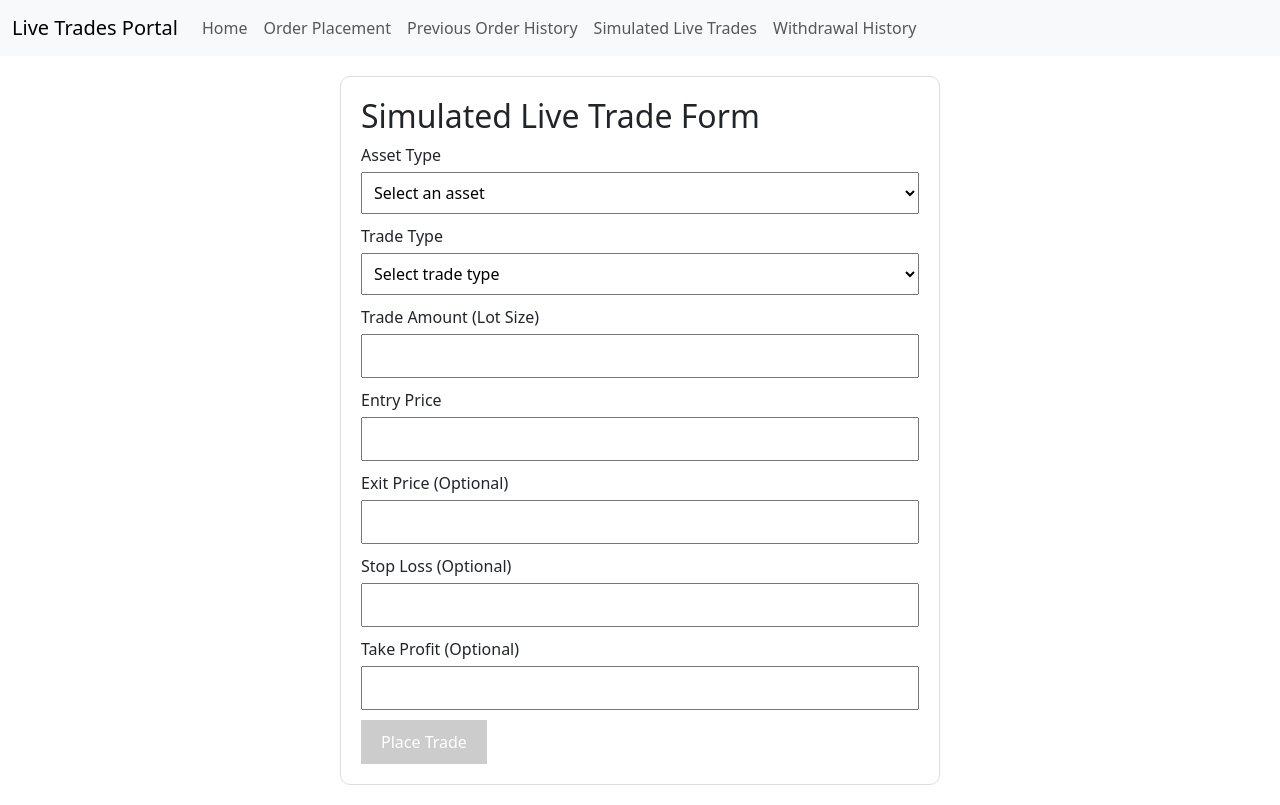
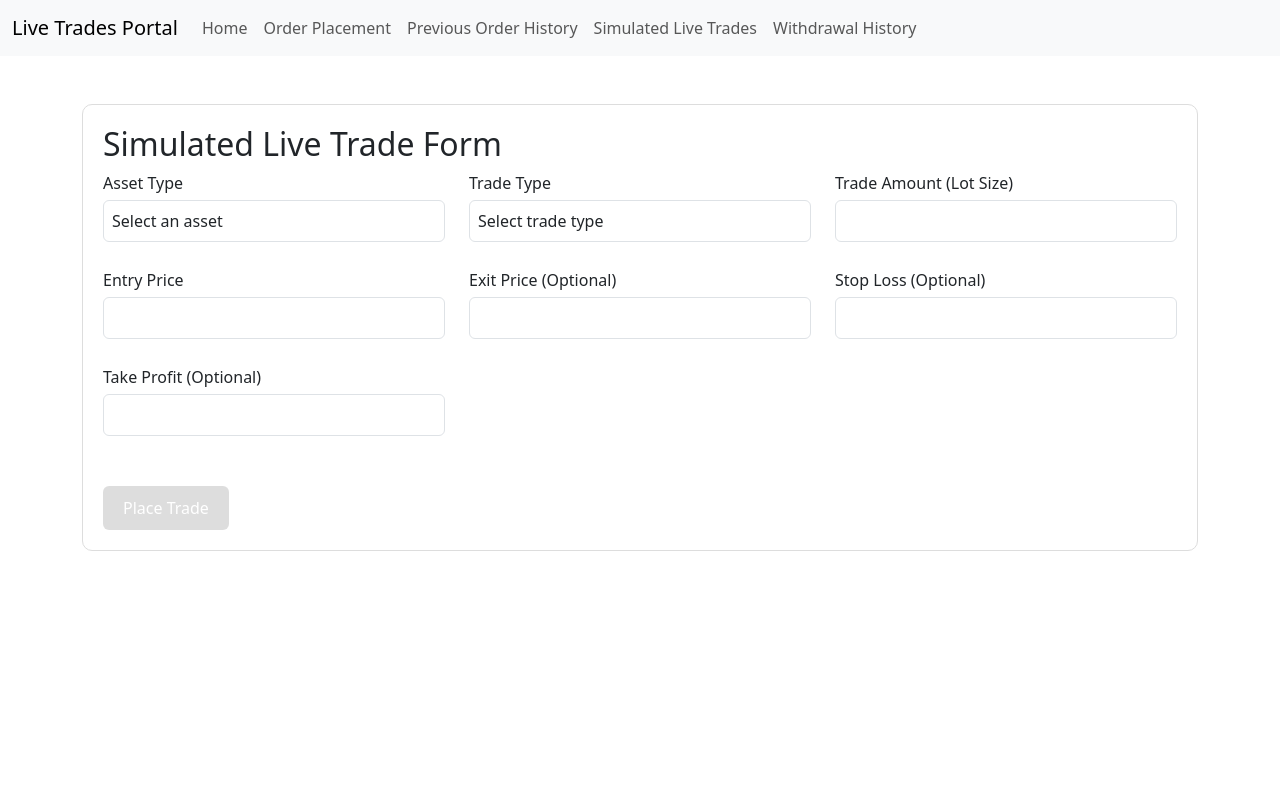
Before and after one commit to ilyasahmed081/live-trade-portal, an Angular app: page /order-placement in a window 1280 px wide. Built offline with nearby package versions, Linux system fonts and the light colour scheme.

Commit message:
UI fixes or form

```diff
--- a/src/app/components/order-placement/order-placement.component.html
+++ b/src/app/components/order-placement/order-placement.component.html
@@ -1,54 +1,91 @@
-<div class="trade-form">
+<div class="container">
+    <div class="trade-form mt-5">
         <h2>Simulated Live Trade Form</h2>
         <form [formGroup]="tradeForm" (ngSubmit)="onSubmit()">
+
+            <div class="row">
+                <!-- Asset Type -->
+                <div class="col-lg-4 col-12 mb-3">
                     <label for="asset">Asset Type</label>
-        <select id="asset" formControlName="asset">
+                    <select class="form-control" id="asset" formControlName="asset">
                         <option value="">Select an asset</option>
                         <option value="XAUUSD">XAUUSD</option>
                         <option value="US30">US30</option>
                         <option value="Bitcoin">Bitcoin</option>
                         <option value="SPX500">SPX500</option>
-            <!-- Add more assets as needed -->
                     </select>
-        <div *ngIf="tradeForm.get('asset')?.invalid && tradeForm.get('asset')?.touched">
+                    <div *ngIf="tradeForm.get('asset')?.invalid && tradeForm.get('asset')?.touched" class="text-danger">
                         Asset Type is required.
                     </div>
+                </div>
 
+                <!-- Trade Type -->
+                <div class="col-lg-4 col-12 mb-3">
                     <label for="tradeType">Trade Type</label>
-        <select id="tradeType" formControlName="tradeType">
+                    <select class="form-control" id="tradeType" formControlName="tradeType">
                         <option value="">Select trade type</option>
                         <option value="Buy">Buy</option>
                         <option value="Sell">Sell</option>
                     </select>
-        <div *ngIf="tradeForm.get('tradeType')?.invalid && tradeForm.get('tradeType')?.touched">
+                    <div *ngIf="tradeForm.get('tradeType')?.invalid && tradeForm.get('tradeType')?.touched"
+                        class="text-danger">
                         Trade Type is required.
                     </div>
+                </div>
 
+                <!-- Lot Size -->
+                <div class="col-lg-4 col-12 mb-3">
                     <label for="lotSize">Trade Amount (Lot Size)</label>
-        <input type="number" id="lotSize" formControlName="lotSize" min="0.01" step="0.01">
-        <div *ngIf="tradeForm.get('lotSize')?.invalid && tradeForm.get('lotSize')?.touched">
+                    <input type="number" class="form-control" id="lotSize" formControlName="lotSize" min="0.01"
+                        step="0.01">
+                    <div *ngIf="tradeForm.get('lotSize')?.invalid && tradeForm.get('lotSize')?.touched"
+                        class="text-danger">
                         Lot Size is required and must be at least 0.01.
                     </div>
+                </div>
+            </div>
 
+            <div class="row">
+                <!-- Entry Price -->
+                <div class="col-lg-4 col-12 mb-3">
                     <label for="entryPrice">Entry Price</label>
-        <input type="number" id="entryPrice" formControlName="entryPrice" min="0" step="0.01">
-        <div *ngIf="tradeForm.get('entryPrice')?.invalid && tradeForm.get('entryPrice')?.touched">
+                    <input type="number" class="form-control" id="entryPrice" formControlName="entryPrice" min="0"
+                        step="0.01">
+                    <div *ngIf="tradeForm.get('entryPrice')?.invalid && tradeForm.get('entryPrice')?.touched"
+                        class="text-danger">
                         Entry Price is required and must be a positive number.
                     </div>
+                </div>
 
+                <!-- Exit Price -->
+                <div class="col-lg-4 col-12 mb-3">
                     <label for="exitPrice">Exit Price (Optional)</label>
-        <input type="number" id="exitPrice" formControlName="exitPrice" min="0" step="0.01">
+                    <input type="number" class="form-control" id="exitPrice" formControlName="exitPrice" min="0"
+                        step="0.01">
+                </div>
 
+                <!-- Stop Loss -->
+                <div class="col-lg-4 col-12 mb-3">
                     <label for="stopLoss">Stop Loss (Optional)</label>
-        <input type="number" id="stopLoss" formControlName="stopLoss" min="0" step="0.01">
+                    <input type="number" class="form-control" id="stopLoss" formControlName="stopLoss" min="0"
+                        step="0.01">
+                </div>
+            </div>
 
+            <div class="row">
+                <!-- Take Profit -->
+                <div class="col-lg-4 col-12 mb-3">
                     <label for="takeProfit">Take Profit (Optional)</label>
-        <input type="number" id="takeProfit" formControlName="takeProfit" min="0" step="0.01">
+                    <input type="number" class="form-control" id="takeProfit" formControlName="takeProfit" min="0"
+                        step="0.01">
+                </div>
+            </div>
 
-        <button type="submit" [disabled]="tradeForm.invalid">Place Trade</button>
+            <button type="submit" [disabled]="tradeForm.invalid" class="btn btn-primary mt-4">Place Trade</button>
         </form>
 
         <div class="result" *ngIf="result">
             <p>{{ result.message }}</p>
         </div>
     </div>
+</div>
--- a/src/app/components/order-placement/order-placement.component.scss
+++ b/src/app/components/order-placement/order-placement.component.scss
@@ -1,5 +1,5 @@
 .trade-form {
-    max-width: 600px;
+    max-width: 100%;
     margin: 20px auto;
     padding: 20px;
     border: 1px solid #ddd;
```
Lines whose indentation alone changed are shown as unchanged.
